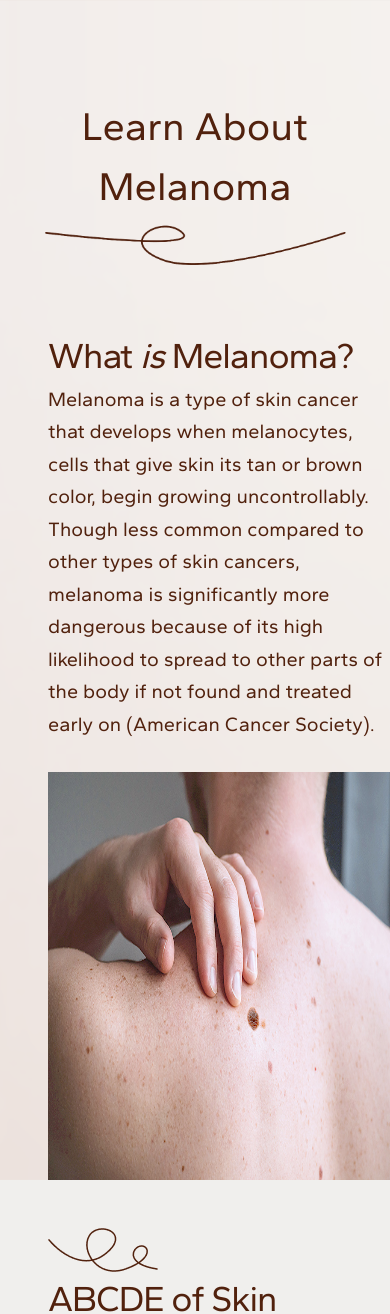
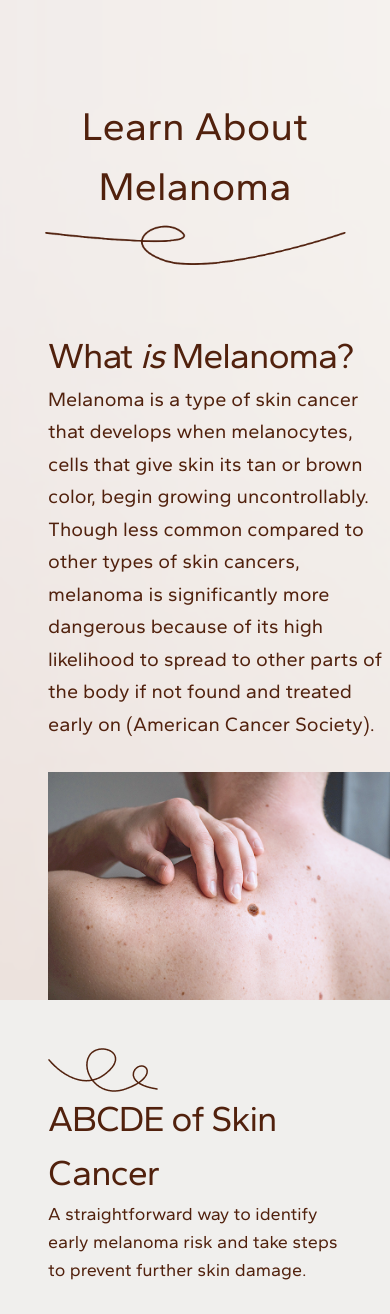
Before and after one commit to CareTech-at-UCI/melanoma-project, a React (Create React App) app in the folder frontend/: page /educational in a window 390 px wide. Shown: the top 1314 px of the page. Built offline with nearby package versions, Linux system fonts and the light colour scheme.

Commit message:
Responsive image

```diff
--- a/frontend/src/pages/Educational.jsx
+++ b/frontend/src/pages/Educational.jsx
@@ -30,7 +30,7 @@ export const Educational = () => {
             <img
               src="/educational/melanoma_back.jpg"
               alt="A person examining a mole on their back"
-              className="w-[720px] h-[408px]"
+              className="w-full max-w-[720px] max-h-[408px]"
             />
           </div>
         </div>
```
